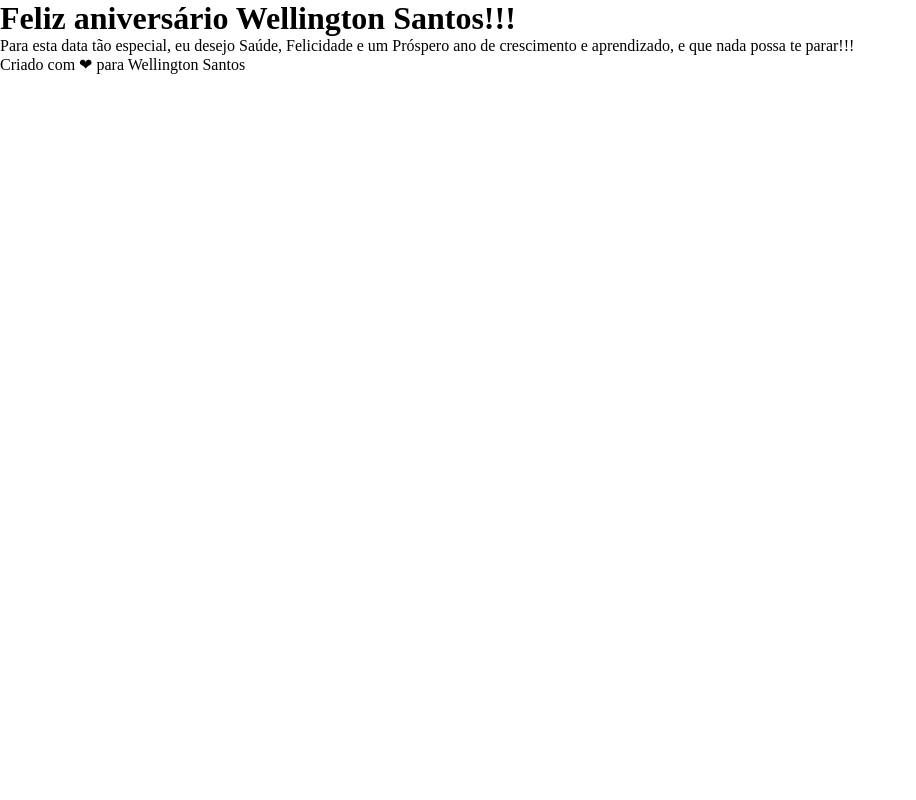
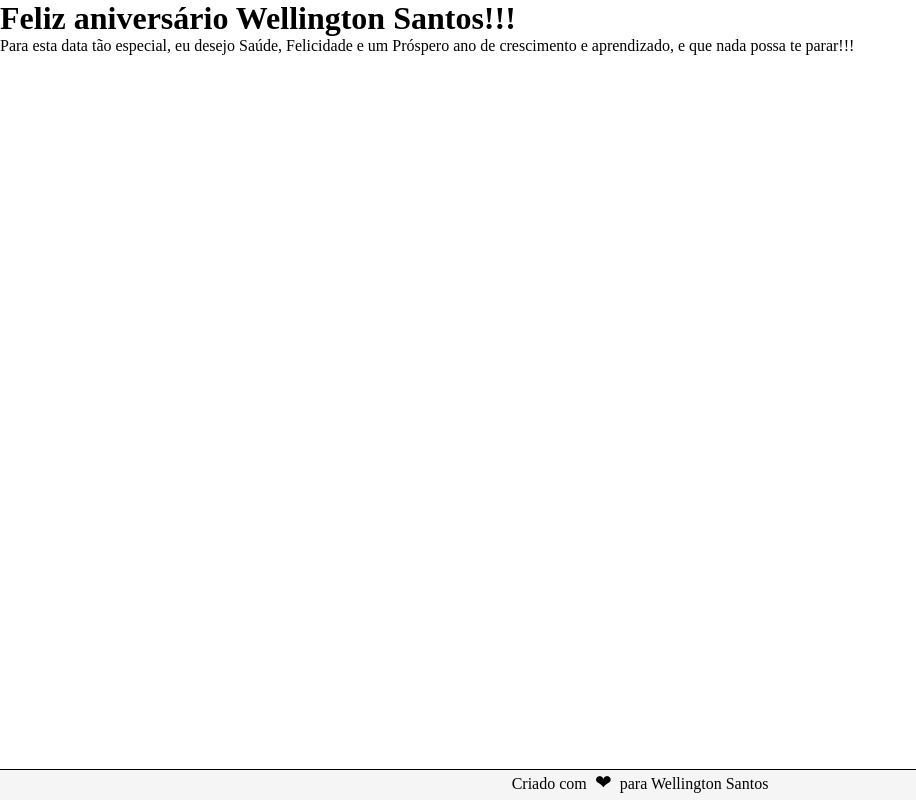
Before and after one commit to Allyson04/happy-birthday, a plain HTML site: page index.html in a window 1280 px wide. Shown: the whole page, without its empty margins (0-916 px from the left). Drawn offline with Linux system fonts and the light colour scheme.

Commit message:
feat: added style for footer

```diff
--- a/assets/style.css
+++ b/assets/style.css
@@ -5,3 +5,34 @@
     margin: 0;
     box-sizing: border-box;
 }
+
+footer {
+    background: whitesmoke;
+    border-top: 1px black solid;
+    box-sizing: content-box;
+    width: 100%;
+    height: 30px;
+    padding: auto;
+    text-align: center;
+    position: absolute;
+    bottom: 0;
+}
+
+
+@keyframes beat {
+    0%{transform: scale(1.0); -webkit-transform: scale(1.0); -moz-transform: scale(1.0); -ms-transform: scale(1.0); -o-transform: scale(1.0);}
+    15%{transform: scale(1.1); -webkit-transform: scale(1.1); -moz-transform: scale(1.1); -ms-transform: scale(1.1); -o-transform: scale(1.1); }
+    30%{transform: scale(1.0); -webkit-transform: scale(1.0); -moz-transform: scale(1.0); -ms-transform: scale(1.0); -o-transform: scale(1.0);}
+}
+
+footer span {
+    text-align: center;
+    display: inline-block;
+    width: 25px;
+    height: 25px;
+
+    animation-name: beat;
+    animation-duration: 1s;
+    animation-iteration-count: infinite;
+    font-size: 20px;
+}
```
